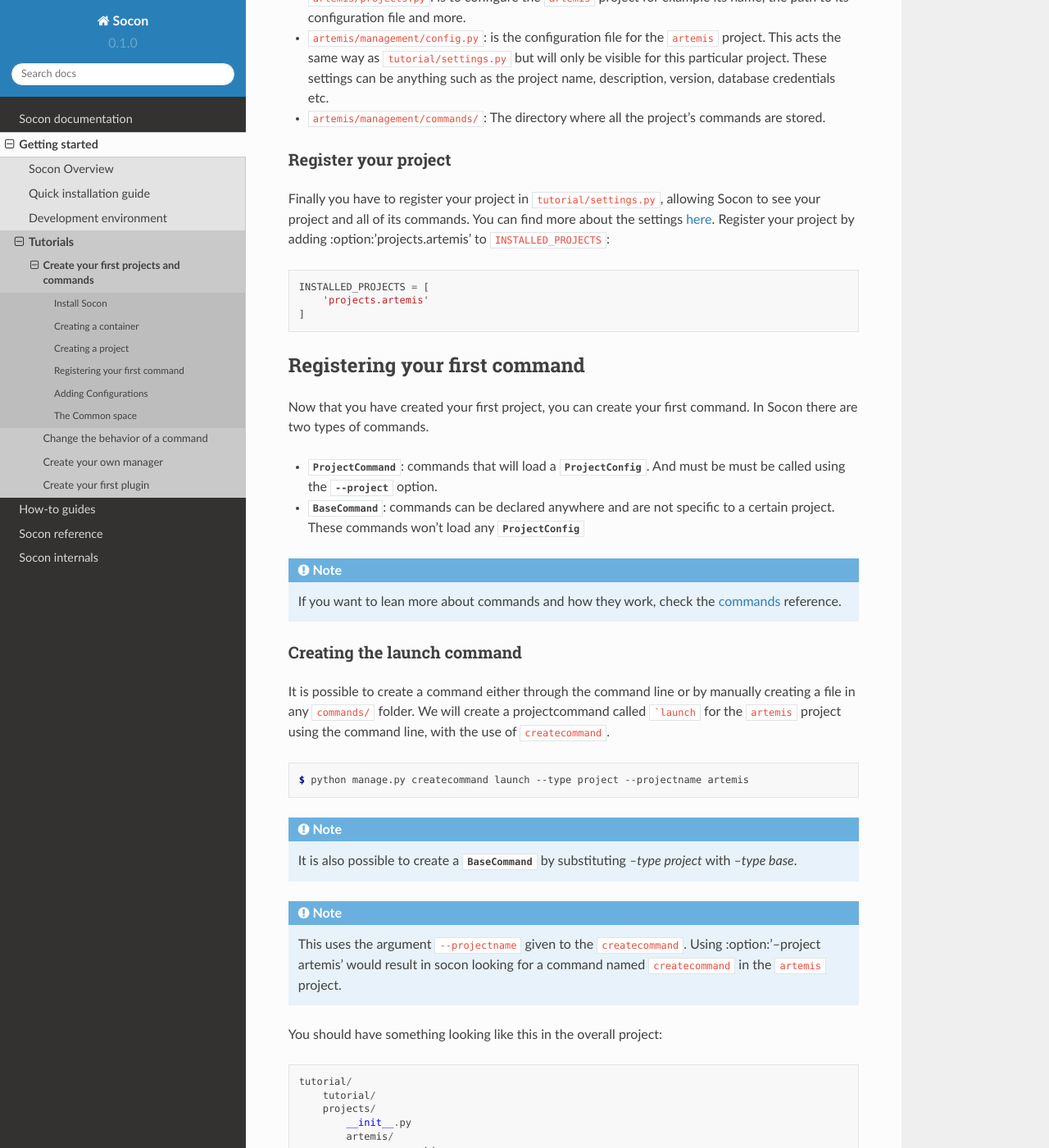
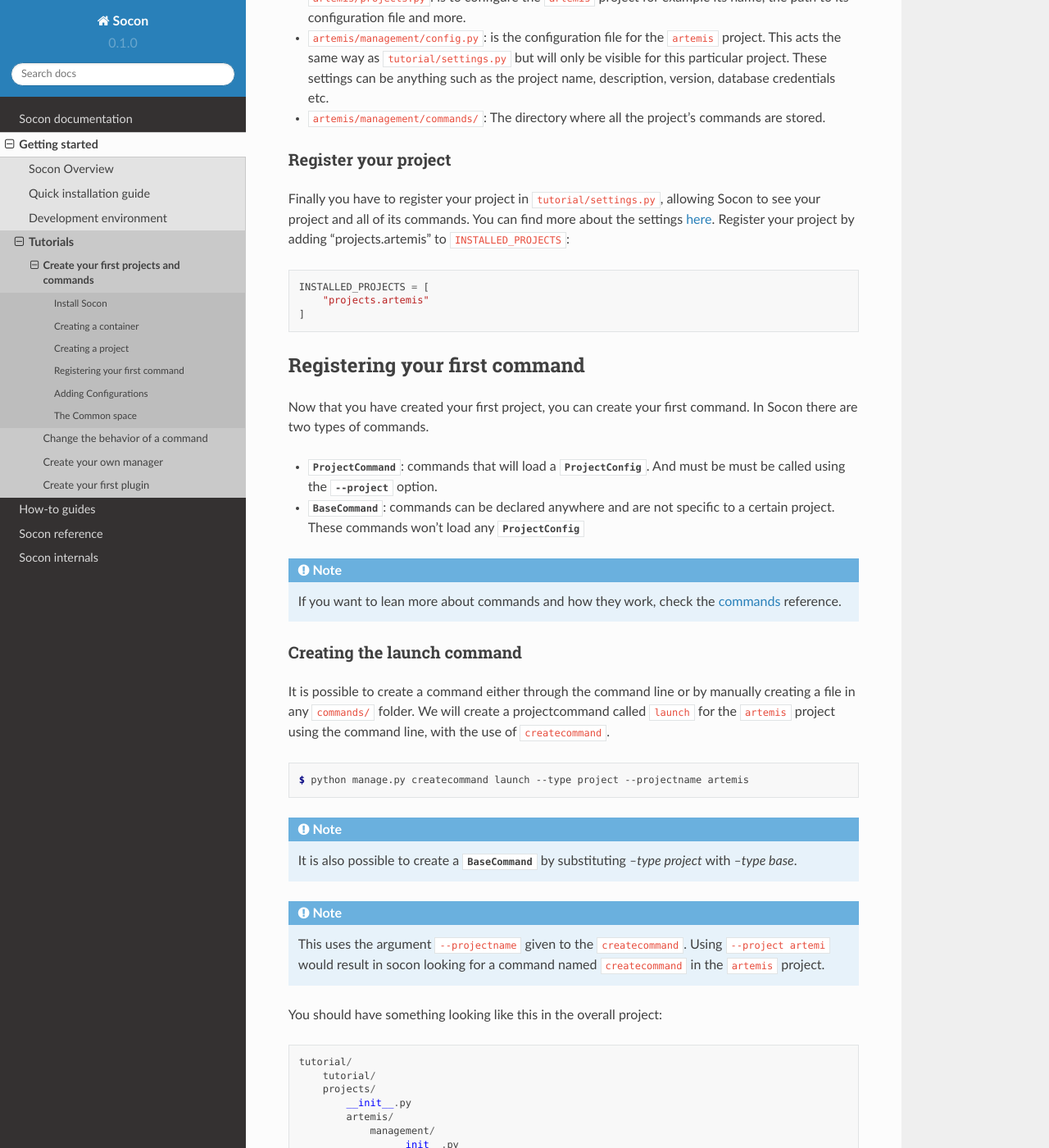
Before and after one commit to socon-dev/socon, a Sphinx documentation site: the page built from docs/intro/tutorials/1_project_and_command.txt, in a window 1280 px wide and 1400 px high, scrolled down 2192 px. Shown: the whole window at 82% size. Built offline with Sphinx 7.4.7 and the Read the Docs theme 2.0.0, drawn with Linux system fonts in a browser that asks for light colours; some of the changed text lies outside the part shown.

````diff
--- a/docs/intro/tutorials/1_project_and_command.txt
+++ b/docs/intro/tutorials/1_project_and_command.txt
@@ -120,12 +120,12 @@ Register your project
 
 Finally you have to register your project in ``tutorial/settings.py``, allowing Socon to
 see your project and all of its commands. You can find more about the settings :doc:`here </ref/settings>`.
-Register your project by adding :option:'projects.artemis' to ``INSTALLED_PROJECTS``:
+Register your project by adding "projects.artemis" to ``INSTALLED_PROJECTS``:
 
 .. code-block:: python
 
     INSTALLED_PROJECTS = [
-        'projects.artemis'
+        "projects.artemis"
     ]
 
 
@@ -153,7 +153,7 @@ Creating the launch command
 -----------------------------
 
 It is possible to create a command either through the command line or by manually creating a file in any :file:`commands/` folder.
-We will create a projectcommand called ```launch`` for the ``artemis`` project using the command line, with the use of ``createcommand``.
+We will create a projectcommand called ``launch`` for the ``artemis`` project using the command line, with the use of ``createcommand``.
 
 .. code-block:: console
 
@@ -167,7 +167,7 @@ We will create a projectcommand called ```launch`` for the ``artemis`` project u
 .. note::
 
     This uses the argument ``--projectname`` given to the ``createcommand``.
-    Using :option:'--project artemis' would result in socon looking for a command
+    Using ``--project artemi`` would result in socon looking for a command
     named ``createcommand`` in the ``artemis`` project.
 
 You should have something looking like this in the overall project::
@@ -269,12 +269,12 @@ Opening the ``launch.py`` shows us the following.
             Projectcommand launch.py generated
             using Socon 0.1.
         """
-        name = 'launch'
+        name = "launch"
 
         def add_arguments(self, parser: ArgumentParser) -> None:
             super().add_arguments(parser)
             parser.add_argument(
-                '--info', help='Add info to the handle command'
+                "--info", help="Add info to the handle command"
             )
 
         def handle(self, config: Config, project_config: ProjectConfig):
@@ -304,7 +304,7 @@ Opening the ``launch.py`` shows us the following.
 
 :class:`LaunchCommand` is a subclass of :class:`ProjectCommand`.
 The :attr:`~socon.core.management.BaseCommand.name` attribute defines the name of the command.
-If no name is defined Socon uses the name of the class before ```Command`` in lower case.
+If no name is defined Socon uses the name of the class before ``Command`` in lower case.
 Which mean its name would have been the same as the one we have defined above.
 
 The :meth:`~socon.core.management.ProjectCommand.handle` method must be
@@ -324,7 +324,7 @@ Imagine that you want to add an argument to your command through the command lin
 an easy way to do that using the :meth:`~socon.core.management.BaseCommand.add_arguments`.
 For the :class:`LaunchCommand` the ``--info`` argument is already implemented.
 
-The ``--info`` argument, shows up when calling ```--help`` on ``launch`` from the command line.
+The ``--info`` argument, shows up when calling ``--help`` on ``launch`` from the command line.
 
 .. code-block:: console
 
@@ -537,7 +537,7 @@ For this example modify :file:`deploy.py`, to:
 
 
     class DeployCommand(BaseCommand):
-        name = 'deploy'
+        name = "deploy"
 
         def handle(self, config: Config):
             print("Deploy satellites and other payloads")
@@ -551,7 +551,7 @@ And additionally modify :file:`build.py`, to:
 
 
     class BuildCommand(ProjectCommand):
-        name = 'build'
+        name = "build"
 
         def handle(self, config: Config, project_config: ProjectConfig):
             print("Building {:s}".project_config.get_setting('SPACECRAFT'))
````
Also changed, not shown: other parts of docs/intro/tutorials/1_project_and_command.txt (+1 -1 lines), 6 other files.
